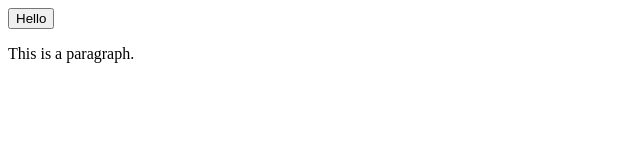
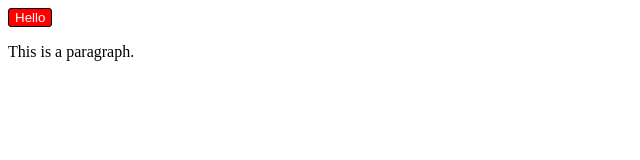
Before and after one commit to abuemkezeChu/html-review, a plain HTML site: page index.html in a window 1280 px wide. Shown: the whole page, without its empty margins (0-640 px from the left). Drawn offline with Linux system fonts and the light colour scheme.

Commit message:
adding some css styles

```diff
--- a/index.html
+++ b/index.html
@@ -5,6 +5,18 @@
   <meta charset="UTF-8">
   <meta name="viewport" content="width=device-width, initial-scale=1.0">
   <title>Document</title>
+  <style>
+    * {
+      box-sizing: border-box;
+    }
+    button {
+      background-color: red;
+      border: 1px solid black;
+      border-radius: 3px;
+      color: white;
+      cursor: pointer;
+    }
+  </style>
 </head>
 
 <body>
```
